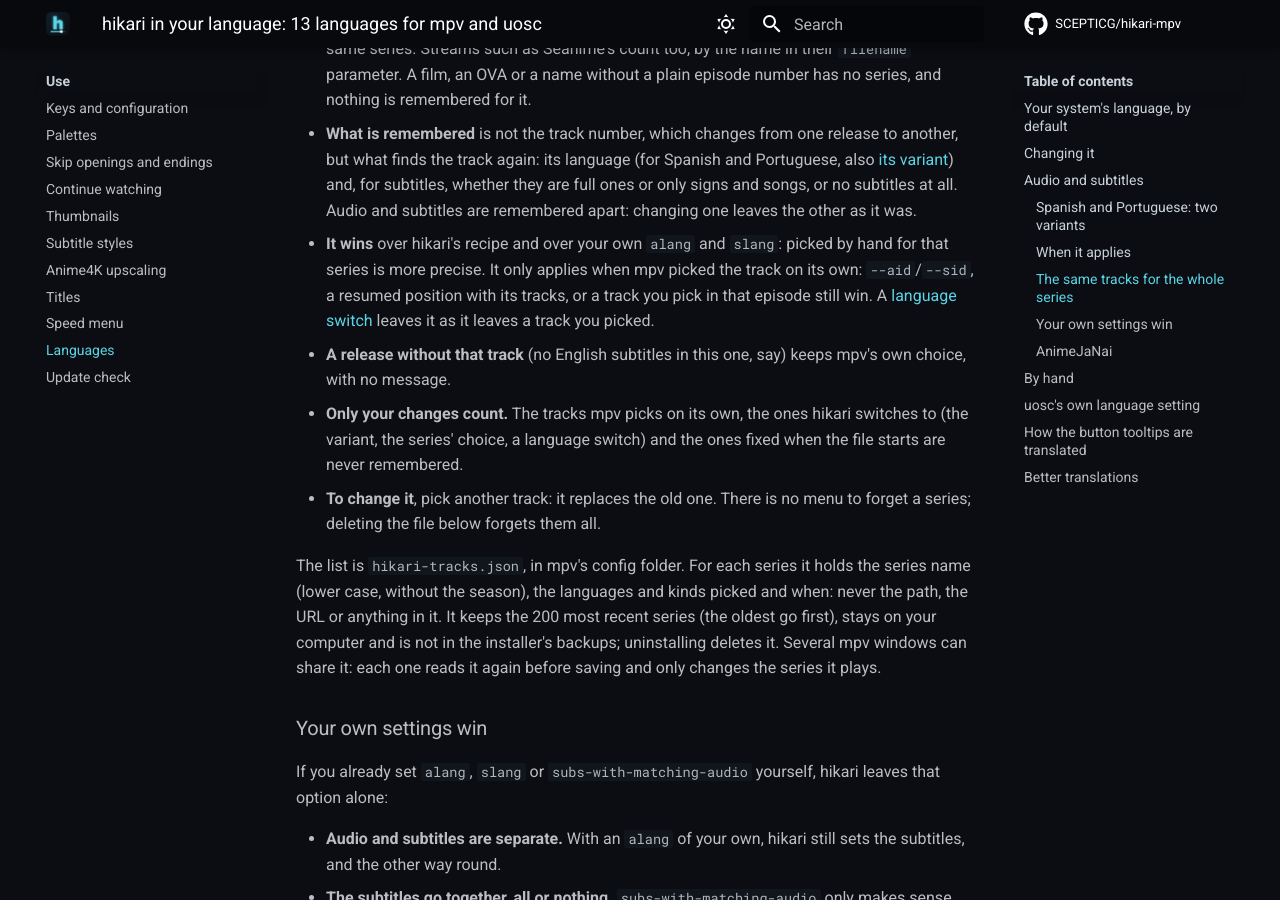
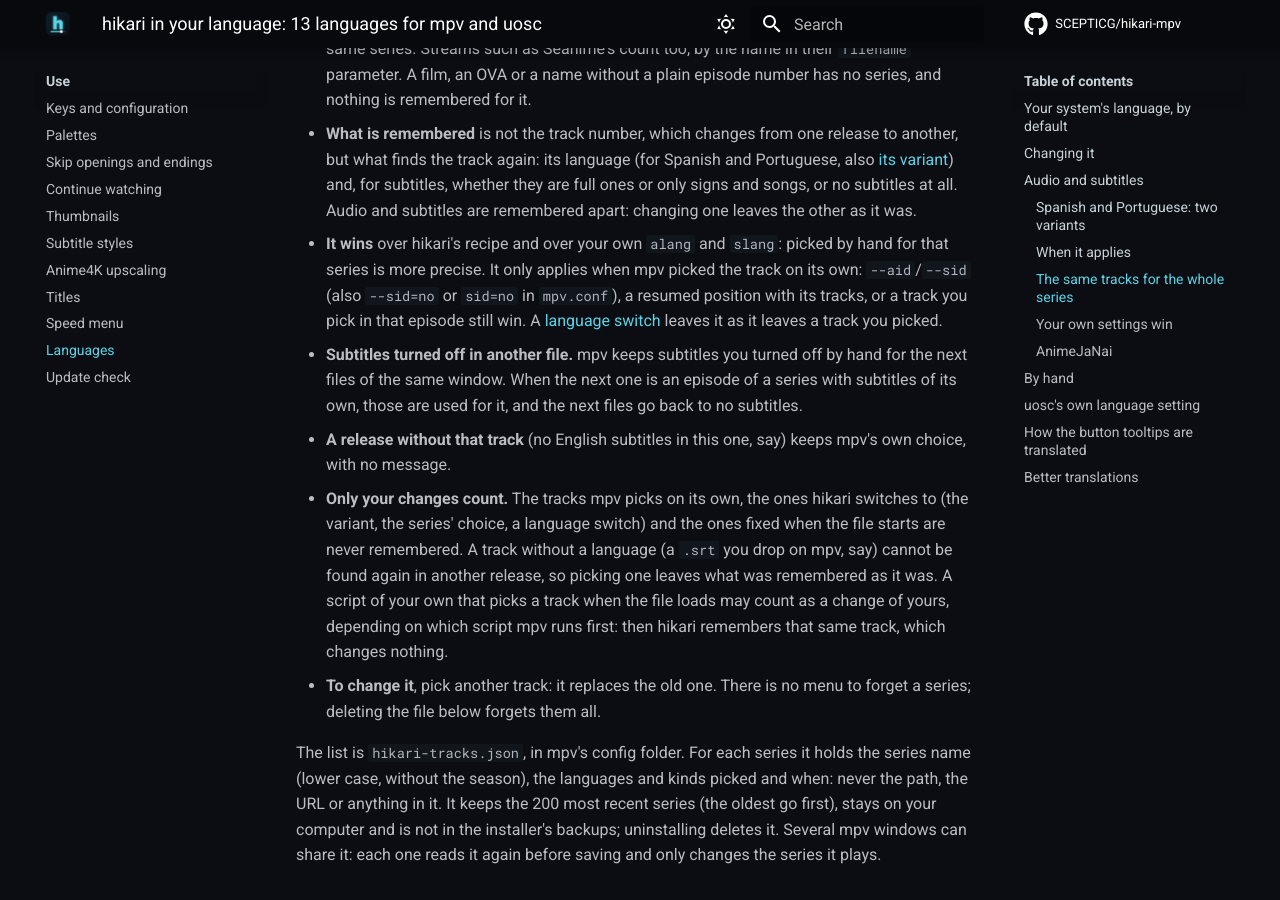
Before and after one commit to SCEPTICG/hikari-mpv, an MkDocs documentation site: the page built from docs/features/language.md, in a window 1280 px wide and 900 px high, scrolled down 5449 px. Built offline with MkDocs 1.6.1 and Material for MkDocs 9.7.7, drawn with Linux system fonts in a browser that asks for light colours; comment, search, counter and statistics services are not loaded.

Commit message:
Review fixes: the series' tracks are held also when mpv already picked them (a language switch leaves them), a no left by hand in another file gives way to the series' subtitles, a track without a language leaves what was saved
The option is observed as well as the track playing, so set sid no with nothing playing counts. The test observers only run on a real change, as in mpv.

```diff
--- a/docs/features/language.md
+++ b/docs/features/language.md
@@ -116,9 +116,10 @@ When you change the audio or the subtitles yourself (uosc's menu, a key) while a
 
 - **The series** comes from the file name, read as for the [titles](titles.md): `[SubsPlease] Sousou no Frieren - 05 (1080p).mkv` and `Sousou.no.Frieren.S02E03.1080p.WEB-DL.mkv` are the same series. Streams such as Seanime's count too, by the name in their `filename` parameter. A film, an OVA or a name without a plain episode number has no series, and nothing is remembered for it.
 - **What is remembered** is not the track number, which changes from one release to another, but what finds the track again: its language (for Spanish and Portuguese, also [its variant](#spanish-and-portuguese-two-variants)) and, for subtitles, whether they are full ones or only signs and songs, or no subtitles at all. Audio and subtitles are remembered apart: changing one leaves the other as it was.
-- **It wins** over hikari's recipe and over your own `alang` and `slang`: picked by hand for that series is more precise. It only applies when mpv picked the track on its own: `--aid`/`--sid`, a resumed position with its tracks, or a track you pick in that episode still win. A [language switch](#when-it-applies) leaves it as it leaves a track you picked.
+- **It wins** over hikari's recipe and over your own `alang` and `slang`: picked by hand for that series is more precise. It only applies when mpv picked the track on its own: `--aid`/`--sid` (also `--sid=no` or `sid=no` in `mpv.conf`), a resumed position with its tracks, or a track you pick in that episode still win. A [language switch](#when-it-applies) leaves it as it leaves a track you picked.
+- **Subtitles turned off in another file.** mpv keeps subtitles you turned off by hand for the next files of the same window. When the next one is an episode of a series with subtitles of its own, those are used for it, and the next files go back to no subtitles.
 - **A release without that track** (no English subtitles in this one, say) keeps mpv's own choice, with no message.
-- **Only your changes count.** The tracks mpv picks on its own, the ones hikari switches to (the variant, the series' choice, a language switch) and the ones fixed when the file starts are never remembered.
+- **Only your changes count.** The tracks mpv picks on its own, the ones hikari switches to (the variant, the series' choice, a language switch) and the ones fixed when the file starts are never remembered. A track without a language (a `.srt` you drop on mpv, say) cannot be found again in another release, so picking one leaves what was remembered as it was. A script of your own that picks a track when the file loads may count as a change of yours, depending on which script mpv runs first: then hikari remembers that same track, which changes nothing.
 - **To change it**, pick another track: it replaces the old one. There is no menu to forget a series; deleting the file below forgets them all.
 
 The list is `hikari-tracks.json`, in mpv's config folder. For each series it holds the series name (lower case, without the season), the languages and kinds picked and when: never the path, the URL or anything in it. It keeps the 200 most recent series (the oldest go first), stays on your computer and is not in the installer's backups; uninstalling deletes it. Several mpv windows can share it: each one reads it again before saving and only changes the series it plays.
```
Also changed, not shown: 3 other files.
